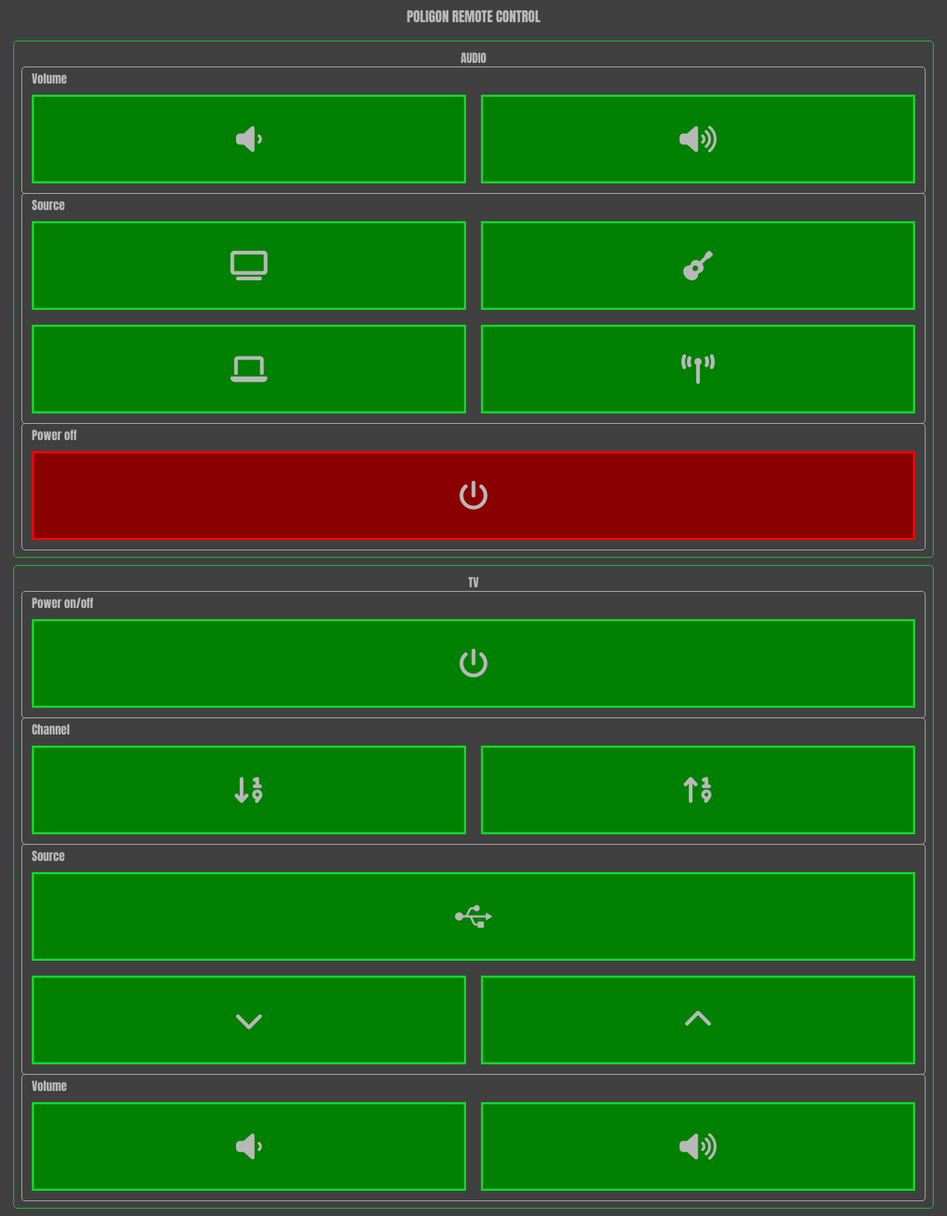
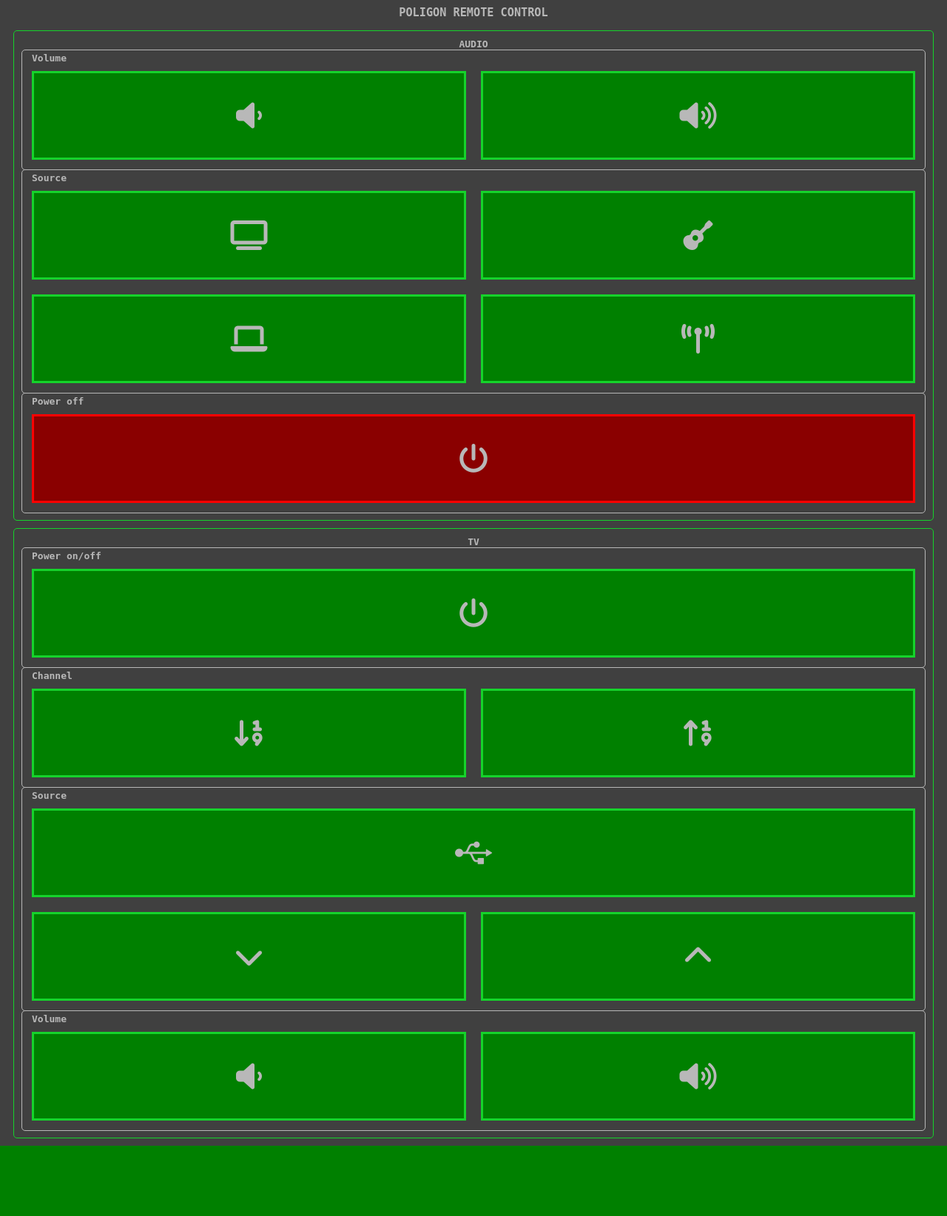
Before and after one commit to marcin93w/remote-control, a Django app: page / in a window 1280 px wide. Shown: the whole page at 74% size. After the commit the page ends 1549 px from the top, so only its background shows below. Run offline with Django 3.2, Linux system fonts and the light colour scheme; some libraries are stand-ins or nearby versions.

Commit message:
Change font

```diff
--- a/irremote/irremoteapp/templates/index.html
+++ b/irremote/irremoteapp/templates/index.html
@@ -8,7 +8,8 @@
     body {
         background-color: #404040;
         color: #b8b8b8;
-        font-family: Impacto, Impact, sans-serif;
+        font-family: monospace;
+        font-weight: bold;
     }
     .title {
         text-align: center;
@@ -50,6 +51,7 @@
         border-color: #15d32b;
         background-color: green;
         color: #b8b8b8;
+        font-weight: normal;
     }
     .btn.red {
         border-color: #ff0000;
```
